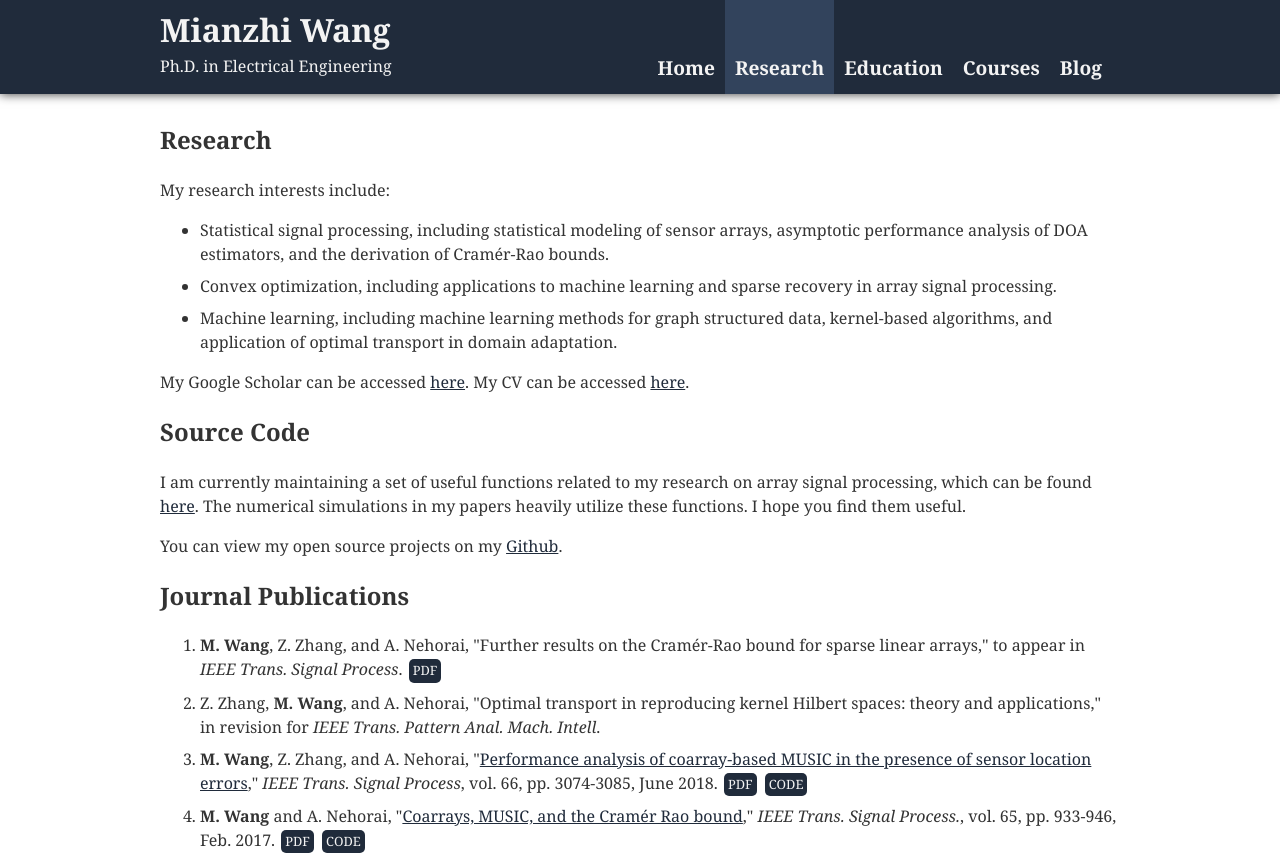
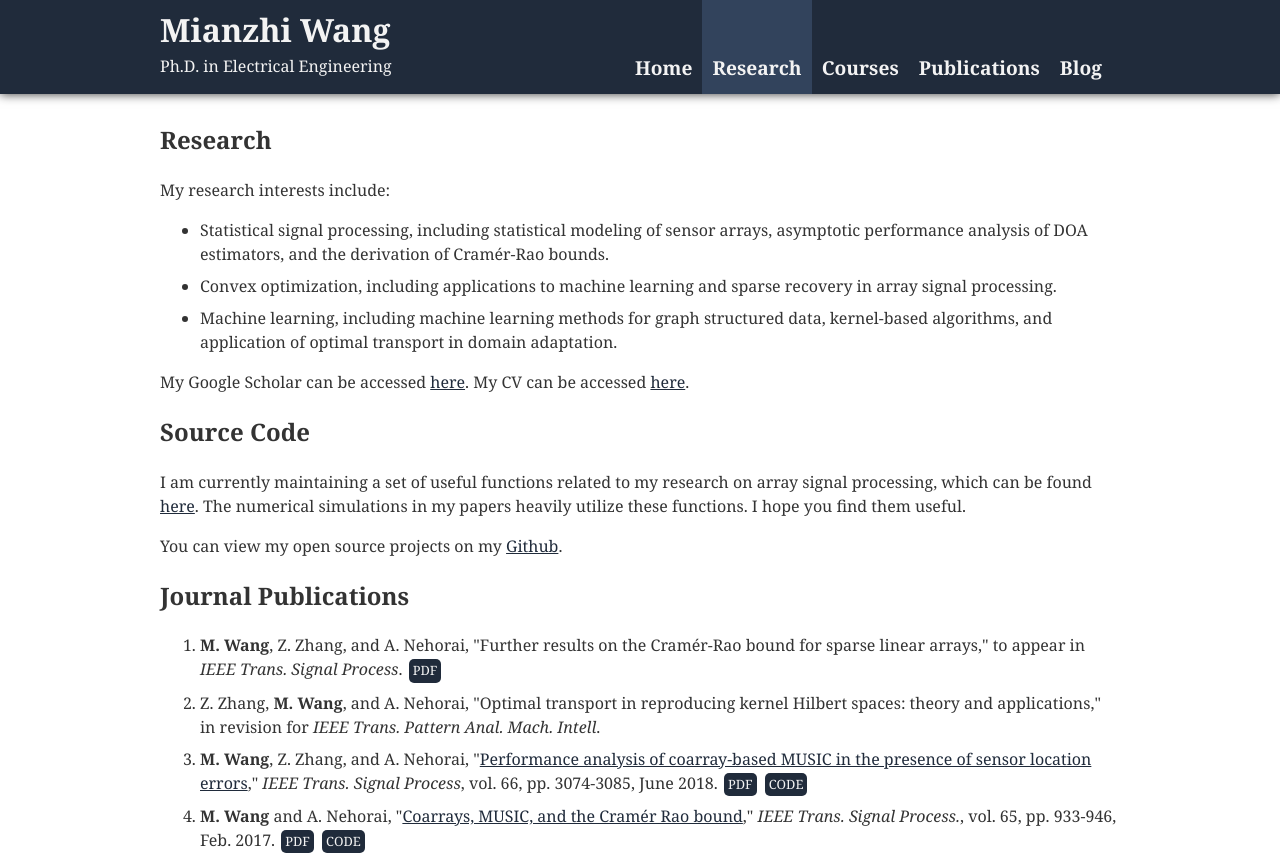
Before and after one commit to zhongchen43/zhongchen43.github.io, a plain HTML site: page research.html in a window 1280 px wide. Shown: the top 856 px of the page. Drawn offline with Linux system fonts and the light colour scheme; a web font is replaced by a local one.

Commit message:
Update research.html

```diff
--- a/research.html
+++ b/research.html
@@ -17,7 +17,7 @@
           <h1>Mianzhi Wang</h1>
           <p>Ph.D. in Electrical Engineering</p>
         </div>
-        <div class="nav"><a href="/index.html"><span>Home</span></a><a class="current" href="/research.html"><span>Research</span></a><a href="/education.html"><span>Education</span></a><a href="/courses.html"><span>Courses</span></a><a href="/blog.html"><span>Blog</span></a></div>
+        <div class="nav"><a href="/index.html"><span>Home</span></a><a class="current" href="/research.html"><span>Research</span></a><a href="/courses.html"><span>Courses</span></a><a href="/Publications.html"><span>Publications</span></a><a href="/blog.html"><span>Blog</span></a></div>
       </div>
     </div>
     <div class="content_layout">
```
